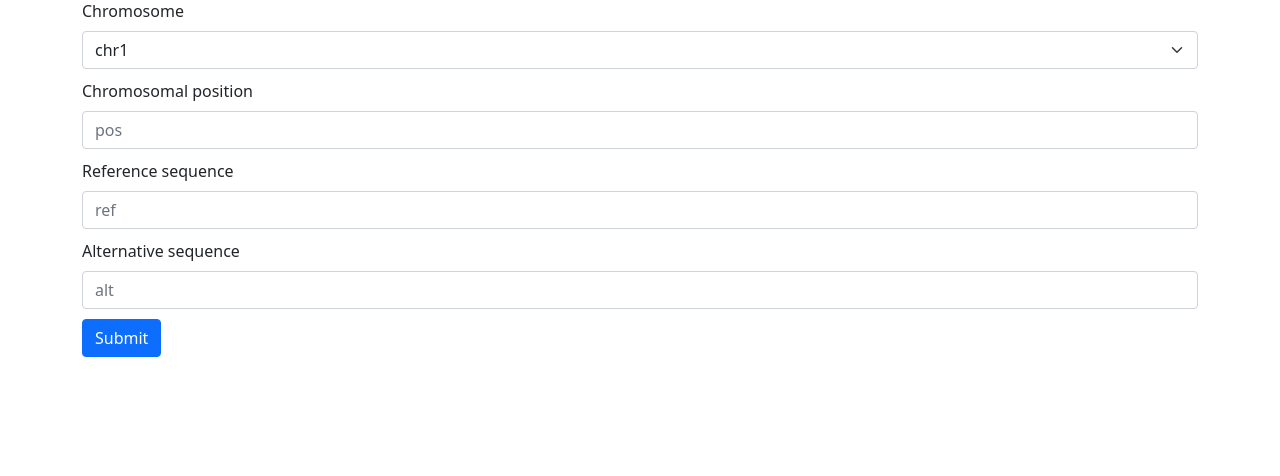
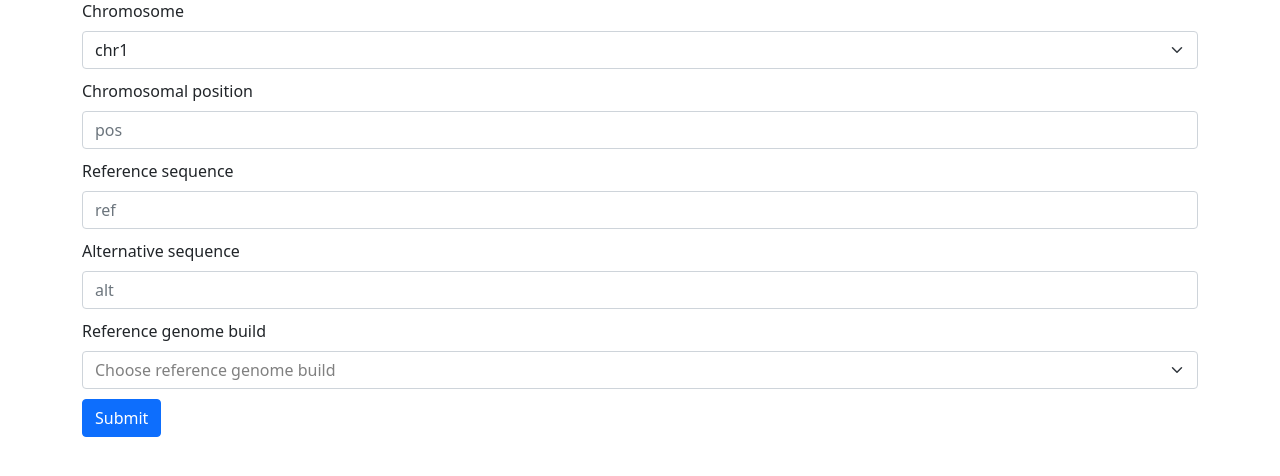
Before and after one commit to GC-HBOC/HerediVar, a Flask app: page /create in a window 1280 px wide. Shown: the part 207-683 px from the top of the page. Run offline with Flask 2, Linux system fonts and the light colour scheme; some libraries are stand-ins or nearby versions.

Commit message:
Improved create variant page (#48, #42)

```diff
--- a/src/common/paths.py
+++ b/src/common/paths.py
@@ -13,6 +13,7 @@ ngs_bits_path = workdir + "src/tools/ngs-bits/bin/"
 # data
 ref_genome_name = "GRCh38"
 ref_genome_path = workdir + "data/genomes/GRCh38.fa"
+ref_genome_path_grch37 = workdir + "data/genomes/GRCh37.fa"
 chainfile_path = workdir + "data/genomes/hg19ToHg38.fixed.over.chain.gz"
 
 #metadata
--- a/src/quick_database_access/fetch_heredicare_variants.py
+++ b/src/quick_database_access/fetch_heredicare_variants.py
@@ -114,7 +114,8 @@ def process_new_seqids(seqids):
             log_file.write('Code: ~~' + get_log_code('error import') + '~~ ' +"ERROR: input vcf contains errors: " + vcfcheck_errors.replace('\n', ' ') + ' \n')
             continue
         if reference_genome_build == 'GRCh37':
-            if '[INFO]  Failed to map: 0' not in err_msg:
+            unmapped_variant = functions.read_vcf_variant(tmp_file_path + '.lifted.unmap')
+            if len(unmapped_variant) > 0:
                 log_file.write('Code: ~~' + get_log_code('error import') + '~~ ' +"ERROR: could not lift variant: " + orig_chr + ' ' + str(orig_pos) + ' ' + orig_ref + ' ' + orig_alt + ' \n')
                 continue
         vcfcheck_errors = open(tmp_vcfcheck_out_path + '.post', 'r').read()
--- a/src/quick_database_access/server.py
+++ b/src/quick_database_access/server.py
@@ -38,7 +38,6 @@ def get_variant(conn, variant_id):
 def get_variant_id(conn, chr, pos, ref, alt):
     if chr is None or pos is None or ref is None or alt is None:
         abort(404)
-
     variant_id = conn.get_variant_id(chr, pos, ref, alt)
     return variant_id
 
@@ -62,6 +61,94 @@ def is_valid_query(search_query):
             flash("Search query ERROR: malformed hgvs found in " + search_query + " expecting 'transcript:[c. OR p.]...'", 'alert-danger')
             return False
     return True
+
+def validate_and_insert_variant(chr, pos, ref, alt, genome_build):
+    was_successful = True
+    # validate request
+    tmp_file_path = tempfile.gettempdir() + "/new_variant.vcf"
+    tmp_vcfcheck_out_path = tempfile.gettempdir() + "/frontend_variant_import_vcf_errors.txt"
+    functions.variant_to_vcf(chr, pos, ref, alt, tmp_file_path)
+
+
+    command = ['/mnt/users/ahdoebm1/HerediVar/src/quick_database_access/scripts/preprocess_variant.sh', '-i', tmp_file_path, '-o', tmp_vcfcheck_out_path]
+
+    if genome_build == 'GRCh37':
+        command.append('-l') # enable liftover
+
+    returncode, err_msg, command_output = functions.execute_command(command, 'preprocess_variant')
+    #print(err_msg)
+    #print(command_output)
+
+    if returncode != 0:
+        flash(err_msg, 'alert-danger')
+        was_successful = False
+        return was_successful
+    vcfcheck_errors = open(tmp_vcfcheck_out_path + '.pre', 'r').read()
+    if 'ERROR:' in vcfcheck_errors:
+        flash(vcfcheck_errors.replace('\n', ' '), 'alert-danger')
+        was_successful = False
+        return was_successful
+    if genome_build == 'GRCh37':
+        unmapped_variants_vcf = open(tmp_file_path + '.lifted.unmap', 'r')
+        unmapped_variant = None
+        for line in unmapped_variants_vcf:
+            if line.startswith('#') or line.strip() == '':
+                continue
+            unmapped_variant = line
+            break
+        unmapped_variants_vcf.close()
+        if unmapped_variant is not None:
+            flash('ERROR: could not lift variant ' + unmapped_variant, ' alert-danger')
+            was_successful = False
+            return was_successful
+    vcfcheck_errors = open(tmp_vcfcheck_out_path + '.post', 'r').read()
+    if 'ERROR:' in vcfcheck_errors:
+        flash(vcfcheck_errors.replace('\n', ' '), 'alert-danger')
+        was_successful = False
+        return was_successful
+
+    if was_successful:
+        variant = functions.read_vcf_variant(tmp_file_path)[0] # accessing only the first element of the returned list is save because we process only one variant at a time
+        new_chr = variant.CHROM
+        new_pos = variant.POS
+        new_ref = variant.REF
+        new_alt = variant.ALT
+
+        conn = Connection()
+        is_duplicate = conn.check_variant_duplicate(new_chr, new_pos, new_ref, new_alt) # check if variant is already contained
+        if not is_duplicate:
+            conn.insert_variant(new_chr, new_pos, new_ref, new_alt, chr, pos, ref, alt) # insert it -> original variant = actual variant because variant import is only allowed from grch38
+            conn.insert_annotation_request(get_variant_id(conn, new_chr, new_pos, new_ref, new_alt), user_id=1) ########!!!! adjust user_id once login is working!
+            flash(Markup("Successfully inserted variant: " + new_chr + ' ' + str(new_pos) + ' ' + new_ref + ' ' + new_alt +
+                        ' (view your variant <a href="display/chr=' + str(new_chr) + '&pos=' + str(new_pos) + '&ref=' + str(new_ref) + '&alt=' + str(new_alt) + '" class="alert-link">here</a>)'), "alert-success")
+        else:
+            flash("Variant not imported: already in database!!", "alert-danger")
+            was_successful = False
+        conn.close()
+
+    #execution_code_vcfcheck, err_msg_vcfcheck, vcf_errors = functions.check_vcf(tmp_vcf_path, genome_build)
+    #if execution_code_vcfcheck != 0: # abort if there were errors in the variant or errors during the execution of the program
+    #    flash(err_msg_vcfcheck, 'alert-danger')
+    #elif vcf_errors.startswith("ERROR:"):
+    #    flash(vcf_errors, 'alert-danger')
+    #else:
+    #    execution_code_vcfleftnormalize, err_msg_vcfleftnormalize, vcfleftnormalize_output = functions.left_align_vcf(tmp_vcf_path, genome_build)
+    #    if execution_code_vcfleftnormalize != 0: # abort if the left normalization was unsuccessful
+    #        flash(err_msg_vcfleftnormalize, 'alert-danger')
+    #    else: # insert variant
+    #        conn = Connection()
+    #        is_duplicate = conn.check_variant_duplicate(chr, pos, ref, alt) # check if variant is already contained
+    #        if not is_duplicate:
+    #            conn.insert_variant(chr, pos, ref, alt, chr, pos, ref, alt) # insert it -> original variant = actual variant because variant import is only allowed from grch38
+    #            conn.insert_annotation_request(get_variant_id(conn, chr, pos, ref, alt), user_id=1) ########!!!! adjust user_id once login is working!
+    #            flash(Markup("Successfully inserted variant: " + chr + ' ' + str(pos) + ' ' + ref + ' ' + alt +
+    #                        ' (view your variant <a href="display/chr=' + str(chr) + '&pos=' + str(pos) + '&ref=' + str(ref) + '&alt=' + str(alt) + '" class="alert-link">here</a>)'), "alert-success")
+    #            was_successful = True
+    #        else:
+    #            flash("Variant not imported: already in database!!", "alert-danger")
+    #        conn.close()
+    return was_successful
+
 
 def preprocess_search_query(query):
     res = re.search("(.*)(%.*%)", query)
@@ -183,7 +270,6 @@ def download_log_file(log_file):
     return send_from_directory(directory=logs_folder, path='', filename=log_file)
 
 
-# überprüfe nochmal dass alles die summe aus dem oben ist
 # idee: alle 1000 Varianten ein zwischen-report (der anzeigt wo das programm gerade ist) anzeigen und am ende ein redirect auf die summary page?
 
 
@@ -197,63 +283,41 @@ def create():
         create_variant_from = request.args.get("type")
         if create_variant_from == 'vcf':
             chr = request.form['chr']
-            pos = request.form['pos']
-            ref = request.form['ref'].upper()
-            alt = request.form['alt'].upper()
+            pos = ''.join(request.form['pos'].split())
+            ref = request.form['ref'].upper().strip()
+            alt = request.form['alt'].upper().strip()
 
-            if not chr or not pos or not ref or not alt:
+            if not chr or not pos or not ref or not alt or 'genome' not in request.form:
                 flash('All fields are required!', 'alert-danger')
             else:
-                was_successful = validate_and_insert(chr, pos, ref, alt)
-                if was_successful:
-                    return redirect('create')
+                try:
+                    if int(pos) < 0:
+                        flash('ERROR: Negative genomic position given, but must be positive.', 'alert-danger')
+                    else:
+                        genome_build = genome_build = request.form['genome']
+                        was_successful = validate_and_insert_variant(chr, pos, ref, alt, genome_build)
+                        if was_successful:
+                            return redirect('create')
+                except:
+                    flash('ERROR: Genomic position is not a valid integer.', 'alert-danger')
+
 
         if create_variant_from == 'hgvsc':
             hgvsc = request.form['hgvsc']
             if not hgvsc:
                 flash('You need to provide a HGVS c-dot string!', 'alert-danger')
             else:
-                print(hgvsc)
                 chr, pos, ref, alt, possible_errors = functions.hgvsc_to_vcf(hgvsc)
-                print(possible_errors)
                 if possible_errors != '':
                     flash(possible_errors, "alert-danger")
                 else:
-                    was_successful = validate_and_insert(chr, pos, ref, alt)
+                    was_successful = validate_and_insert_variant(chr, pos, ref, alt, 'GRCh38')
                     if was_successful:
                         return redirect('create')
 
     return render_template('create.html', chrs=chrs)
 
 
-
-def validate_and_insert(chr, pos, ref, alt):
-    was_successful = False
-    # validate request
-    tmp_vcf_path = tempfile.gettempdir() + "/new_variant.vcf"
-    functions.variant_to_vcf(chr, pos, ref, alt, tmp_vcf_path)
-    execution_code_vcfcheck, err_msg_vcfcheck, vcf_errors = functions.check_vcf(tmp_vcf_path)
-    if execution_code_vcfcheck != 0: # abort if there were errors in the variant or errors during the execution of the program
-        flash(err_msg_vcfcheck, 'alert-danger')
-    elif vcf_errors.startswith("ERROR:"):
-        flash(vcf_errors, 'alert-danger')
-    else:
-        execution_code_vcfleftnormalize, err_msg_vcfleftnormalize, vcfleftnormalize_output = functions.left_align_vcf(tmp_vcf_path)
-        if execution_code_vcfleftnormalize != 0: # abort if the left normalization was unsuccessful
-            flash(err_msg_vcfleftnormalize, 'alert-danger')
-        else: # insert variant
-            conn = Connection()
-            is_duplicate = conn.check_variant_duplicate(chr, pos, ref, alt) # check if variant is already contained
-            if not is_duplicate:
-                conn.insert_variant(chr, pos, ref, alt, chr, pos, ref, alt) # insert it -> original variant = actual variant because variant import is only allowed from grch38
-                conn.insert_annotation_request(get_variant_id(conn, chr, pos, ref, alt), user_id=1) ########!!!! adjust user_id once login is working!
-                flash(Markup("Successfully inserted variant: " + chr + ' ' + str(pos) + ' ' + ref + ' ' + alt +
-                            ' (view your variant <a href="display/chr=' + str(chr) + '&pos=' + str(pos) + '&ref=' + str(ref) + '&alt=' + str(alt) + '" class="alert-link">here</a>)'), "alert-success")
-                was_successful = True
-            else:
-                flash("Variant not imported: already in database!!", "alert-danger")
-            conn.close()
-    return was_successful
 
 
 @app.route('/search', methods=['GET', 'POST'])
--- a/src/quick_database_access/static/css/styles.css
+++ b/src/quick_database_access/static/css/styles.css
@@ -133,6 +133,7 @@ table.scroll th {
 
 
 
+
 .pagination {
     margin-bottom:0px;
 }
--- /dev/null
+++ b/src/quick_database_access/static/js/create.js
@@ -0,0 +1,13 @@
+$(document).ready(function() {
+    if ($('#reference-genome').val() == null){
+        $('#reference-genome').css('color','gray');
+    }
+    $('#reference-genome').change(function() {
+       var current = $('#reference-genome').val();
+       if (current != 'null') {
+           $('#reference-genome').css('color','black');
+       } else {
+           $('#reference-genome').css('color','gray');
+       }
+    });
+ });
--- a/src/quick_database_access/templates/base.html
+++ b/src/quick_database_access/templates/base.html
@@ -45,7 +45,7 @@
         {% with messages = get_flashed_messages(with_categories=true) %}
           {% if messages %}
             {% for category, message in messages %}
-              <div class="bst alert {{ category }} alert-dismissible fade show">
+              <div class="bst alert {{ category }} alert-dismissible fade show" style=" word-break: break-all;">
                 {{ message }}
                 <button class="btn-close" type="button" data-bs-dismiss="alert" aria-label="Close"></button>
               </div>
--- a/src/quick_database_access/templates/create.html
+++ b/src/quick_database_access/templates/create.html
@@ -29,7 +29,7 @@
 
                 <div class="form-group sst">
                     <label for="Position" class="form-label">Chromosomal position</label>
-                    <input type="number" name="pos" id="Position"
+                    <input type="text" name="pos" pattern="[0-9 ]+" id="Position"
                            placeholder="pos" class="form-control"
                            value="{{ request.form['pos'] }}" required>
                     </input>
@@ -59,6 +59,18 @@
                         Please provide an alternative sequence!
                     </div>
                 </div>
+
+                <div class="form-group sst">
+                    <label for="reference-genome" class="form-label">Reference genome build</label>
+                    <select class="form-select" name="genome" id="reference-genome" required>
+                        <option value="" {% if ('GRCh38' != request.form['genome'] and 'GRCh37' != request.form['genome']) %} selected="selected" {% endif %} disabled hidden>Choose reference genome build</option>
+                        <option value="GRCh38" style="color:black;" {% if ('GRCh38' == request.form['genome']) %} selected="selected" {% endif %}>GRCh38 (hg38)</option>
+                        <option value="GRCh37" style="color:black;" {% if ('GRCh37' == request.form['genome']) %} selected="selected" {% endif %}>GRCh37 (hg19)</option>
+                   </select>
+                   <div class="invalid-feedback">
+                       Please select a reference genome build.
+                   </div>
+               </div>
 
 
                 <div class="form-group sst">
@@ -91,3 +103,7 @@
 <script src="../static/js/formValidator.js"></script>
 
 {% endblock %}
+
+{% block special_scripts %}
+    <script src="../static/js/create.js"></script>
+{% endblock%}
```
Also changed, not shown: src/common/functions.py (+14 -4 lines).
